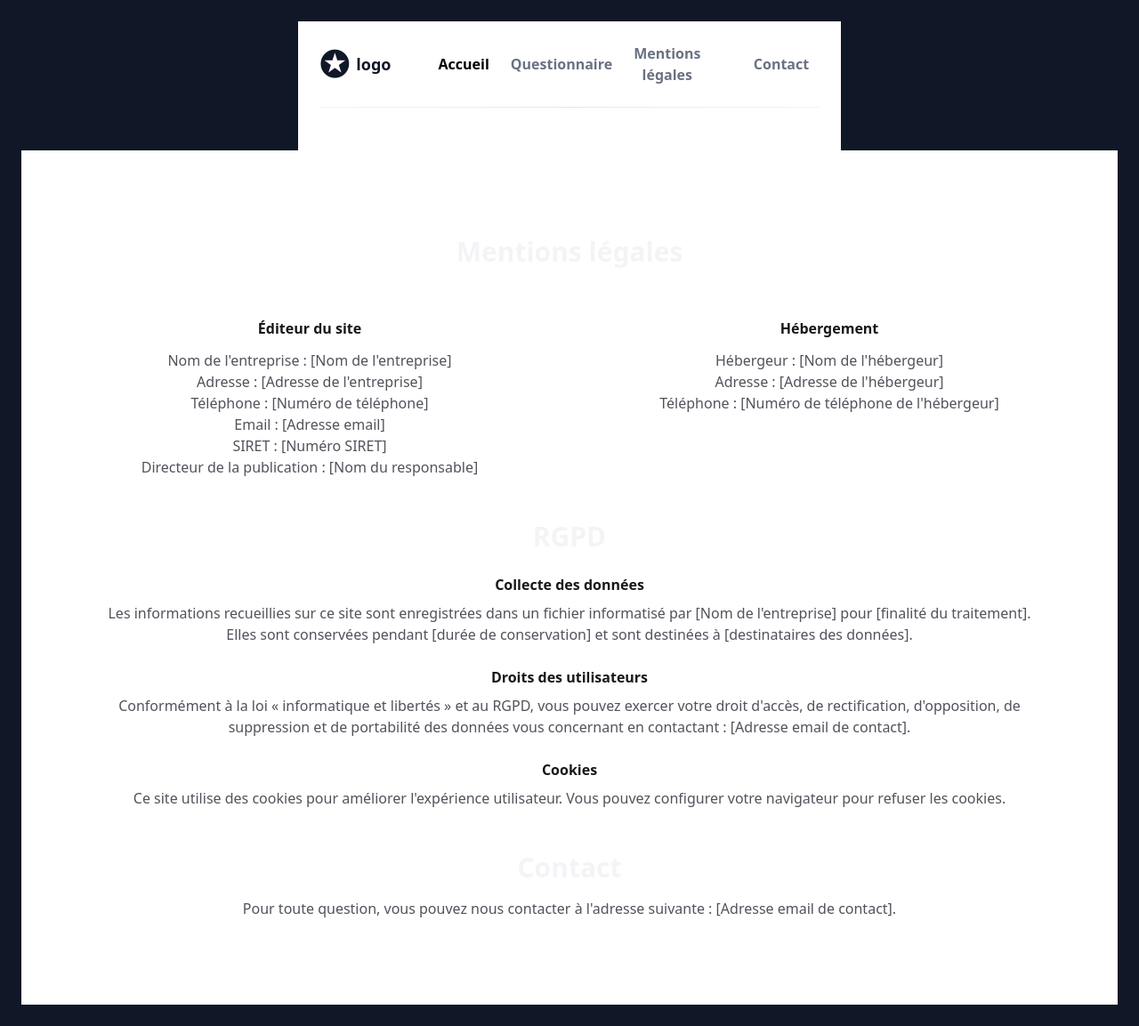
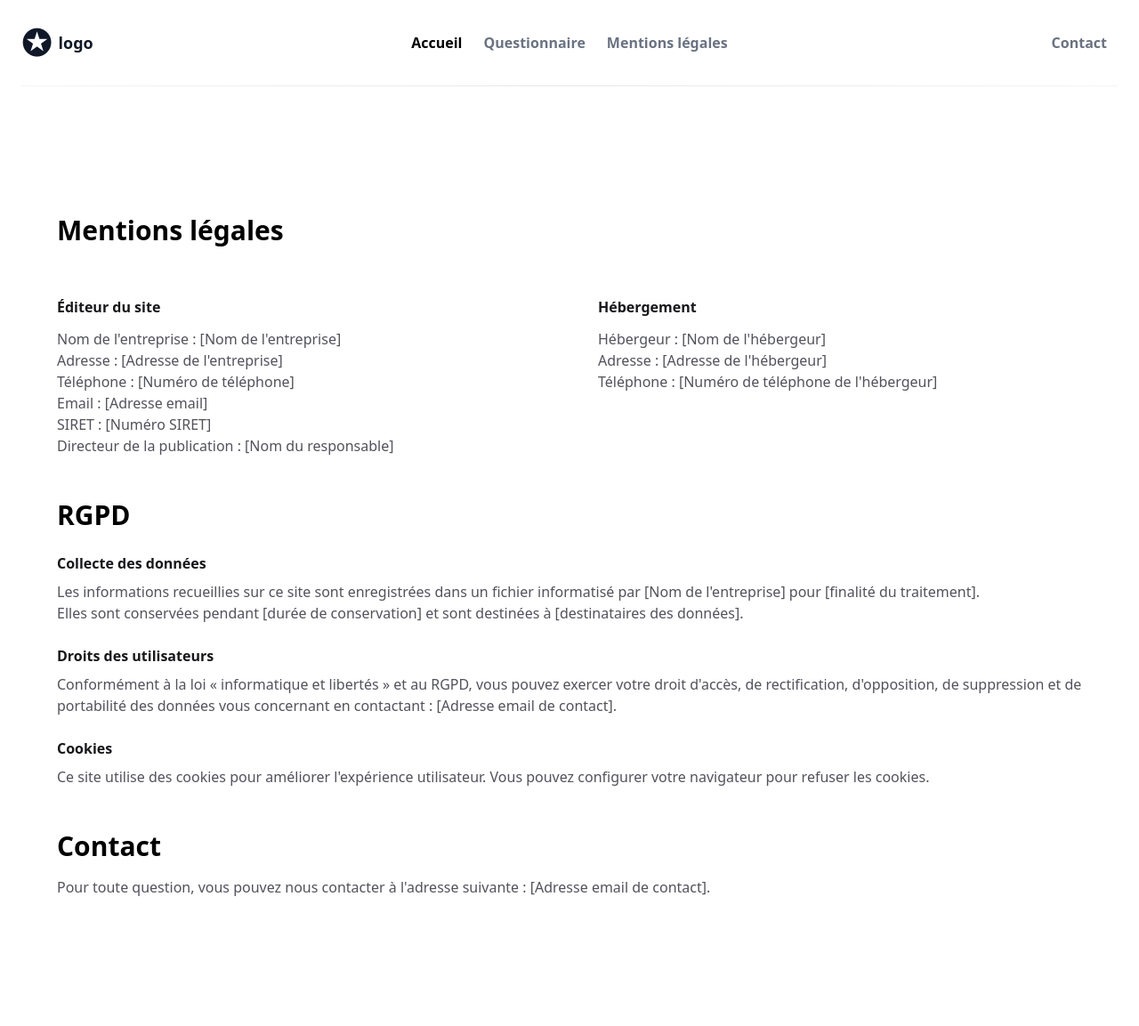
Before and after one commit to Idumii/QuestionnaireESGWeb, a PHP site: page /mentions_legales.php in a window 1280 px wide. Shown: the whole page at 89% size. After the commit the page ends 1007 px from the top, so only its background shows below. Run offline with PHP 8.4, Linux system fonts and the light colour scheme; style sheets or scripts are compiled from the project's sources.

Commit message:
Clean body main

```diff
--- a/mentions_legales.php
+++ b/mentions_legales.php
@@ -9,8 +9,8 @@
     <!-- Removed Alpine.js dependency -->
 </head>
 
-<body class="bg-gray-900 text-gray-100 flex flex-col min-h-screen">
-    <main class="flex-grow flex flex-col justify-center items-center text-center p-6">
+<body>
+    <main>
         <header>
             <section class="w-full px-6 pb-12 antialiased bg-white">
                 <div class="mx-auto max-w-7xl">
```
